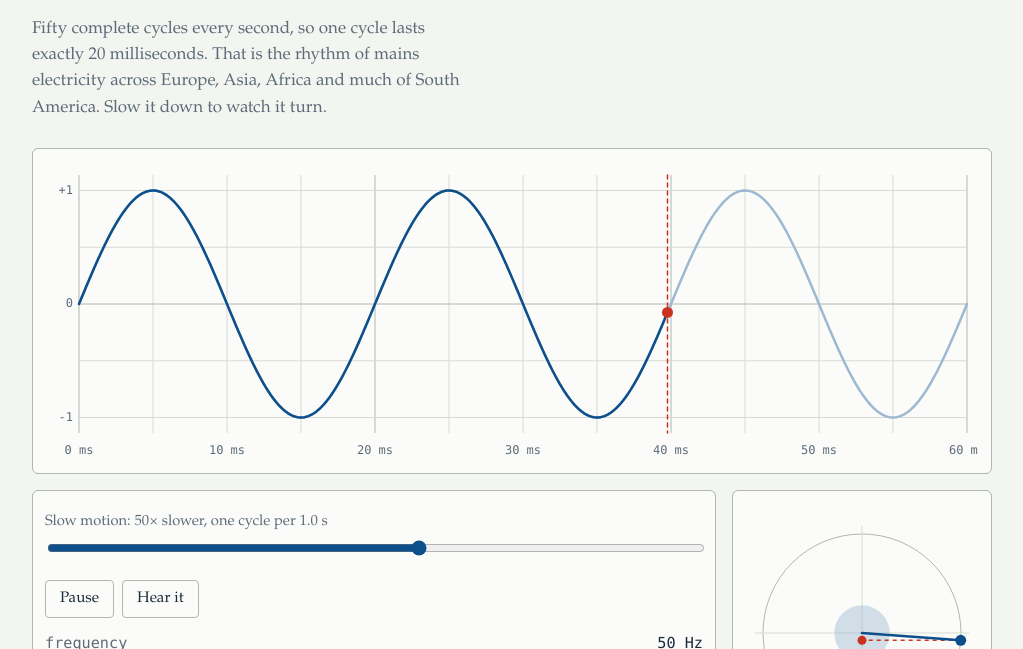
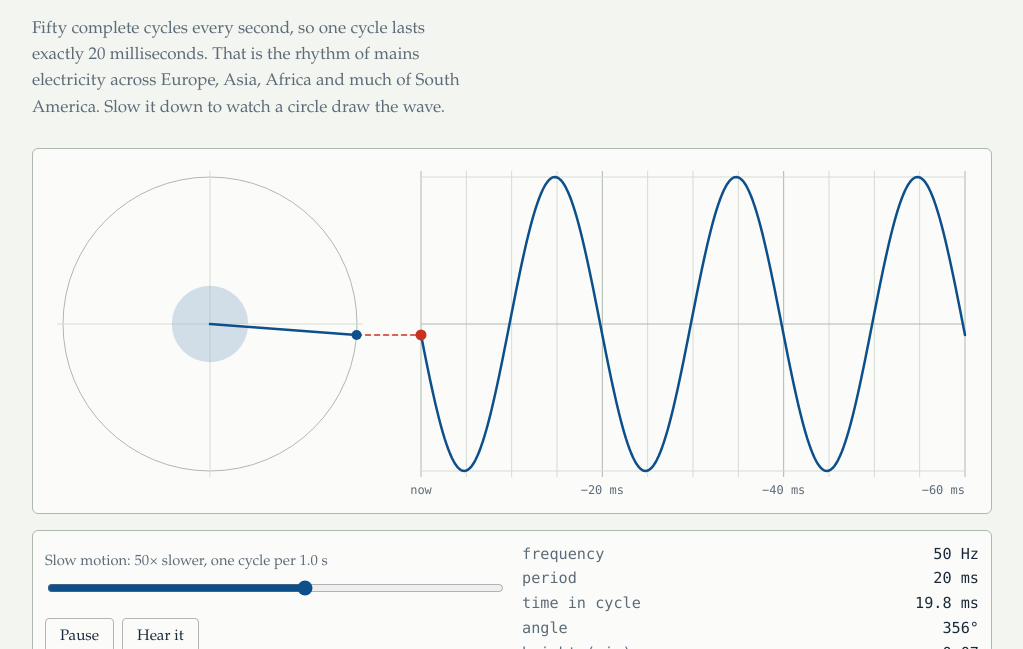
Before and after one commit to jschae23/50hz-visualisation, a plain HTML site: page index.html in a window 1280 px wide. Shown: the part 151-800 px from the top of the page, without its empty margins (128-1151 px from the left). Drawn offline with Linux system fonts and the light colour scheme.

Commit message:
Add 50 Hz circle-to-sine-wave visualization

```diff
--- a/index.html
+++ b/index.html
@@ -28,15 +28,12 @@ h1{font-size:clamp(3.2rem,12vw,6.5rem);line-height:.95;margin:0 0 .2em;font-weig
 h1 small{font-size:.38em;color:var(--muted);letter-spacing:0;margin-left:.15em}
 .lede{max-width:52ch;margin:0 0 1.6rem;color:var(--muted)}
 .panel{background:var(--card);border:1px solid var(--grid-strong);border-radius:6px;padding:12px}
-canvas{display:block;width:100%}
-#scope{height:300px}
-.row{display:grid;grid-template-columns:1fr 260px;gap:16px;margin-top:16px}
-@media (max-width:700px){.row{grid-template-columns:1fr}}
-#phasor{height:260px}
-.controls{display:flex;flex-direction:column;gap:14px;justify-content:center}
+canvas{display:block;width:100%;height:340px}
+.controls{display:grid;grid-template-columns:1fr 1fr;gap:20px;margin-top:16px;align-items:center}
+@media (max-width:640px){.controls{grid-template-columns:1fr}}
 label{display:block;font-size:.92rem;color:var(--muted);margin-bottom:4px}
 input[type=range]{width:100%;accent-color:var(--trace)}
-.btns{display:flex;gap:8px;flex-wrap:wrap}
+.btns{display:flex;gap:8px;flex-wrap:wrap;margin-top:12px}
 button{
   font:inherit;font-size:.95rem;color:var(--ink);background:transparent;
   border:1px solid var(--grid-strong);border-radius:4px;padding:6px 14px;cursor:pointer;
@@ -52,39 +49,36 @@ dt{color:var(--muted)} dd{margin:0;text-align:right;font-variant-numeric:tabular
 <body>
 <main>
   <h1>50<small>Hz</small></h1>
-  <p class="lede">Fifty complete cycles every second, so one cycle lasts exactly 20 milliseconds. That is the rhythm of mains electricity across Europe, Asia, Africa and much of South America. Slow it down to watch it turn.</p>
+  <p class="lede">Fifty complete cycles every second, so one cycle lasts exactly 20 milliseconds. That is the rhythm of mains electricity across Europe, Asia, Africa and much of South America. Slow it down to watch a circle draw the wave.</p>
 
-  <div class="panel"><canvas id="scope" role="img" aria-label="Sine wave at 50 hertz shown over 60 milliseconds, three cycles"></canvas></div>
+  <div class="panel"><canvas id="stage" role="img" aria-label="A point circling a unit circle once per cycle, with a dashed line carrying its height across to a sine wave at 50 hertz"></canvas></div>
 
-  <div class="row">
   <div class="panel controls">
     <div>
       <label for="slow">Slow motion: <span id="slowLabel"></span></label>
       <input id="slow" type="range" min="0" max="3" step="0.01" value="1.7">
-      </div>
       <div class="btns">
         <button id="play" aria-pressed="false">Pause</button>
         <button id="sound" aria-pressed="false">Hear it</button>
       </div>
+    </div>
     <dl>
       <dt>frequency</dt><dd>50 Hz</dd>
       <dt>period</dt><dd>20 ms</dd>
-        <dt>time</dt><dd id="rT">0.0 ms</dd>
-        <dt>phase</dt><dd id="rP">0°</dd>
-        <dt>value</dt><dd id="rV">0.00</dd>
+      <dt>time in cycle</dt><dd id="rT">0.0 ms</dd>
+      <dt>angle</dt><dd id="rP">0°</dd>
+      <dt>height (sin)</dt><dd id="rV">0.00</dd>
     </dl>
   </div>
-    <div class="panel"><canvas id="phasor" role="img" aria-label="Rotating vector whose vertical height traces the sine wave"></canvas></div>
-  </div>
 
-  <p class="note">The arrow on the right turns once per cycle; its height is the wave’s value. Sound needs headphones or a subwoofer, since most laptop and phone speakers can’t reproduce 50 Hz.</p>
+  <p class="note">The point goes once around the circle every 20 ms. The dashed line carries its height across, and the wave unrolls to the right, newest value on the left. Sound needs headphones or a subwoofer, since most laptop and phone speakers can’t reproduce 50 Hz.</p>
 </main>
 
 <script>
 (function(){
-  var F = 50, WIN = 0.060;               // frequency (Hz), visible window (s)
-  var scope = document.getElementById('scope'), ph = document.getElementById('phasor');
-  var sctx = scope.getContext('2d'), pctx = ph.getContext('2d');
+  var F = 50, WIN = 0.060;               // frequency (Hz), history shown to the right (s)
+  var TAU = 2*Math.PI;
+  var stage = document.getElementById('stage'), ctx = stage.getContext('2d');
   var slow = document.getElementById('slow'), slowLabel = document.getElementById('slowLabel');
   var playBtn = document.getElementById('play'), soundBtn = document.getElementById('sound');
   var rT = document.getElementById('rT'), rP = document.getElementById('rP'), rV = document.getElementById('rV');
@@ -95,93 +89,83 @@ dt{color:var(--muted)} dd{margin:0;text-align:right;font-variant-numeric:tabular
   function css(n){ return getComputedStyle(document.documentElement).getPropertyValue(n).trim(); }
   function factor(){ return Math.pow(10, parseFloat(slow.value)); }
 
-  function fit(c){
+  function draw(){
     dpr = window.devicePixelRatio || 1;
-    var r = c.getBoundingClientRect();
-    c.width = Math.round(r.width * dpr); c.height = Math.round(r.height * dpr);
-    return {w:r.width, h:r.height};
+    var r = stage.getBoundingClientRect(), w = r.width, h = r.height;
+    stage.width = Math.round(w*dpr); stage.height = Math.round(h*dpr);
+    ctx.setTransform(dpr,0,0,dpr,0,0); ctx.clearRect(0,0,w,h);
+
+    var padT = 16, padB = 30, padL = 12, padR = 14;
+    var R = Math.min((h-padT-padB)/2, w*0.2);
+    var cx = padL + R + 6, cy = padT + (h-padT-padB)/2;
+    var x0 = cx + R + Math.min(64, w*0.08), x1 = w - padR, pw = x1 - x0;
+    var X = function(age){ return x0 + age/WIN*pw; };
+    var grid = css('--grid'), strong = css('--grid-strong'), muted = css('--muted');
+    var trace = css('--trace'), accent = css('--accent');
+
+    // wave grid: a line every 5 ms, stronger every 20 ms (one cycle)
+    ctx.font = '12px ui-monospace,Menlo,Consolas,monospace'; ctx.textBaseline = 'middle'; ctx.lineWidth = 1;
+    for (var ms = 0; ms <= 60; ms += 5){
+      var gx = X(ms/1000);
+      ctx.strokeStyle = ms % 20 === 0 ? strong : grid;
+      ctx.beginPath(); ctx.moveTo(gx,cy-R-6); ctx.lineTo(gx,cy+R+6); ctx.stroke();
+      if (ms % 20 === 0){
+        ctx.fillStyle = muted; ctx.textAlign = ms === 60 ? 'right' : 'center';
+        ctx.fillText(ms === 0 ? 'now' : '\u2212' + ms + ' ms', gx, h - 10);
       }
+    }
+    [-1,0,1].forEach(function(v){
+      ctx.strokeStyle = v === 0 ? strong : grid;
+      ctx.beginPath(); ctx.moveTo(x0,cy-v*R); ctx.lineTo(x1,cy-v*R); ctx.stroke();
+    });
 
-  function drawScope(){
-    var s = fit(scope), w = s.w, h = s.h, ctx = sctx;
-    ctx.setTransform(dpr,0,0,dpr,0,0); ctx.clearRect(0,0,w,h);
-    var padL = 34, padR = 12, padT = 14, padB = 28;
-    var pw = w - padL - padR, ph_ = h - padT - padB, mid = padT + ph_/2, amp = ph_/2 * .88;
-    var X = function(t){ return padL + t/WIN*pw; };
-    var Y = function(v){ return mid - v*amp; };
-    ctx.font = '12px ui-monospace,Menlo,Consolas,monospace'; ctx.textBaseline = 'middle';
-    // grid: every 5 ms, strong every 20 ms (one cycle)
-    for (var ms = 0; ms <= 60; ms += 5){
-      var x = X(ms/1000); ctx.strokeStyle = ms % 20 === 0 ? css('--grid-strong') : css('--grid');
-      ctx.lineWidth = 1; ctx.beginPath(); ctx.moveTo(x,padT); ctx.lineTo(x,padT+ph_); ctx.stroke();
-      if (ms % 10 === 0){ ctx.fillStyle = css('--muted'); ctx.textAlign = 'center'; ctx.fillText(ms + ' ms', x, h - 10); }
-    }
-    [-1,-.5,0,.5,1].forEach(function(v){
-      ctx.strokeStyle = v === 0 ? css('--grid-strong') : css('--grid');
-      ctx.beginPath(); ctx.moveTo(padL,Y(v)); ctx.lineTo(padL+pw,Y(v)); ctx.stroke();
-      if (v % 1 === 0){ ctx.fillStyle = css('--muted'); ctx.textAlign = 'right'; ctx.fillText((v>0?'+':'')+v, padL-6, Y(v)); }
-    });
-    // playhead position inside window
-    var tp = simT % WIN;
-    function trace(t0,t1){
+    // circle with axes
+    ctx.strokeStyle = strong;
+    ctx.beginPath(); ctx.arc(cx,cy,R,0,TAU); ctx.stroke();
+    ctx.strokeStyle = grid;
+    ctx.beginPath(); ctx.moveTo(cx-R-6,cy); ctx.lineTo(cx+R+6,cy); ctx.moveTo(cx,cy-R-6); ctx.lineTo(cx,cy+R+6); ctx.stroke();
+
+    var a = TAU*F*simT, px = cx + R*Math.cos(a), py = cy - R*Math.sin(a);
+    var swept = ((a % TAU) + TAU) % TAU;
+    ctx.fillStyle = css('--ghost'); ctx.globalAlpha = .45;
+    ctx.beginPath(); ctx.moveTo(cx,cy); ctx.arc(cx,cy,R*.26,0,-swept,true); ctx.closePath(); ctx.fill(); ctx.globalAlpha = 1;
+
+    // wave: value at "age" ms ago, so it unrolls to the right of the circle
+    ctx.lineCap = 'round'; ctx.lineJoin = 'round'; ctx.lineWidth = 2.5; ctx.strokeStyle = trace;
     ctx.beginPath();
-      for (var i = 0; i <= 240; i++){
-        var t = t0 + (t1-t0)*i/240, px = X(t), py = Y(Math.sin(2*Math.PI*F*t));
-        i ? ctx.lineTo(px,py) : ctx.moveTo(px,py);
+    for (var i = 0; i <= 300; i++){
+      var age = WIN*i/300, v = Math.sin(TAU*F*(simT-age));
+      var wx = X(age), wy = cy - v*R;
+      i ? ctx.lineTo(wx,wy) : ctx.moveTo(wx,wy);
     }
     ctx.stroke();
-    }
-    ctx.lineCap = 'round'; ctx.lineJoin = 'round'; ctx.lineWidth = 2.5;
-    ctx.strokeStyle = css('--ghost'); trace(0, WIN);
-    ctx.strokeStyle = css('--trace'); trace(0, tp);
-    // playhead
-    var hx = X(tp), hy = Y(Math.sin(2*Math.PI*F*tp));
-    ctx.strokeStyle = css('--accent'); ctx.lineWidth = 1.5; ctx.setLineDash([4,4]);
-    ctx.beginPath(); ctx.moveTo(hx,padT); ctx.lineTo(hx,padT+ph_); ctx.stroke(); ctx.setLineDash([]);
-    ctx.fillStyle = css('--accent'); ctx.beginPath(); ctx.arc(hx,hy,5.5,0,7); ctx.fill();
-    return tp;
-  }
 
-  function drawPhasor(tp){
-    var s = fit(ph), w = s.w, h = s.h, ctx = pctx;
-    ctx.setTransform(dpr,0,0,dpr,0,0); ctx.clearRect(0,0,w,h);
-    var cx = w/2, cy = h/2, R = Math.min(w,h)/2 - 18;
-    var a = 2*Math.PI*F*tp;
-    ctx.lineWidth = 1; ctx.strokeStyle = css('--grid-strong');
-    ctx.beginPath(); ctx.arc(cx,cy,R,0,7); ctx.stroke();
-    ctx.strokeStyle = css('--grid');
-    ctx.beginPath(); ctx.moveTo(cx-R-8,cy); ctx.lineTo(cx+R+8,cy); ctx.moveTo(cx,cy-R-8); ctx.lineTo(cx,cy+R+8); ctx.stroke();
-    // swept angle
-    ctx.fillStyle = css('--ghost'); ctx.globalAlpha = .45;
-    ctx.beginPath(); ctx.moveTo(cx,cy); ctx.arc(cx,cy,R*.28,0,-(a%(2*Math.PI)),true); ctx.closePath(); ctx.fill(); ctx.globalAlpha = 1;
-    var px = cx + R*Math.cos(a), py = cy - R*Math.sin(a);
-    // projection onto vertical axis
-    ctx.strokeStyle = css('--accent'); ctx.setLineDash([4,4]); ctx.lineWidth = 1.5;
-    ctx.beginPath(); ctx.moveTo(px,py); ctx.lineTo(cx,py); ctx.stroke(); ctx.setLineDash([]);
-    ctx.fillStyle = css('--accent'); ctx.beginPath(); ctx.arc(cx,py,4.5,0,7); ctx.fill();
-    // vector
-    ctx.strokeStyle = css('--trace'); ctx.lineWidth = 2.5; ctx.lineCap = 'round';
+    // connector: carries the point's height across to the start of the wave
+    ctx.strokeStyle = accent; ctx.lineWidth = 1.5; ctx.setLineDash([5,4]);
+    ctx.beginPath(); ctx.moveTo(px,py); ctx.lineTo(x0,py); ctx.stroke(); ctx.setLineDash([]);
+
+    // radius, point on circle, tip of wave
+    ctx.strokeStyle = trace; ctx.lineWidth = 2.5;
     ctx.beginPath(); ctx.moveTo(cx,cy); ctx.lineTo(px,py); ctx.stroke();
-    ctx.fillStyle = css('--trace'); ctx.beginPath(); ctx.arc(px,py,5.5,0,7); ctx.fill();
-  }
+    ctx.fillStyle = trace; ctx.beginPath(); ctx.arc(px,py,5,0,TAU); ctx.fill();
+    ctx.fillStyle = accent; ctx.beginPath(); ctx.arc(x0,py,5.5,0,TAU); ctx.fill();
 
-  function readouts(tp){
-    var a = ((2*Math.PI*F*tp) % (2*Math.PI)) * 180/Math.PI, v = Math.sin(2*Math.PI*F*tp);
-    rT.textContent = (tp*1000).toFixed(1) + ' ms';
-    rP.textContent = Math.round(a) + '°';
-    rV.textContent = (v>=0?'+':'') + v.toFixed(2);
+    // readouts
+    rT.textContent = ((simT % (1/F))*1000).toFixed(1) + ' ms';
+    rP.textContent = Math.round(swept*180/Math.PI) + '\u00b0';
+    var s = Math.sin(a); rV.textContent = (s>=0?'+':'') + s.toFixed(2);
   }
 
   function labelSlow(){
     var f = factor(), cyc = f/F;
-    slowLabel.textContent = (f < 1.5 ? 'real time (blurs)' : Math.round(f) + '× slower') +
-      (f >= 1.5 ? ', one cycle per ' + (cyc < 1 ? Math.round(cyc*1000) + ' ms' : cyc.toFixed(1) + ' s') : '');
+    slowLabel.textContent = f < 1.5 ? 'real time (blurs)' :
+      Math.round(f) + '\u00d7 slower, one cycle per ' + (cyc < 1 ? Math.round(cyc*1000) + ' ms' : cyc.toFixed(1) + ' s');
   }
 
   function frame(now){
     var dt = Math.min(.1, (now - last)/1000); last = now;
-    if (playing) simT += dt / factor();
-    var tp = drawScope(); drawPhasor(simT % WIN); readouts(simT % WIN);
+    if (playing) simT = (simT + dt/factor()) % 1;   // 1 s = exactly 50 cycles, so the wrap is seamless
+    draw();
     requestAnimationFrame(frame);
   }
 
@@ -191,9 +175,7 @@ dt{color:var(--muted)} dd{margin:0;text-align:right;font-variant-numeric:tabular
   });
   soundBtn.addEventListener('click', function(){
     try{
-      if (!audio){
-        audio = new (window.AudioContext || window.webkitAudioContext)();
-      }
+      if (!audio) audio = new (window.AudioContext || window.webkitAudioContext)();
       if (osc){ osc.stop(); osc = null; soundBtn.setAttribute('aria-pressed','false'); soundBtn.textContent = 'Hear it'; return; }
       osc = audio.createOscillator(); var g = audio.createGain();
       osc.type = 'sine'; osc.frequency.value = F; g.gain.value = .25;
```
Lines whose indentation alone changed are shown as unchanged.
